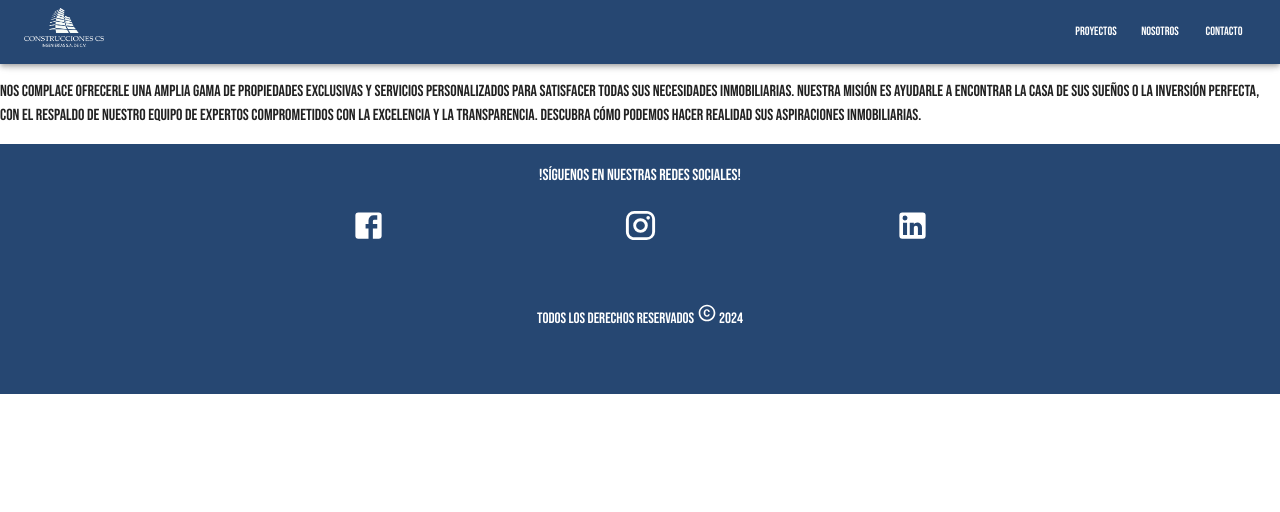
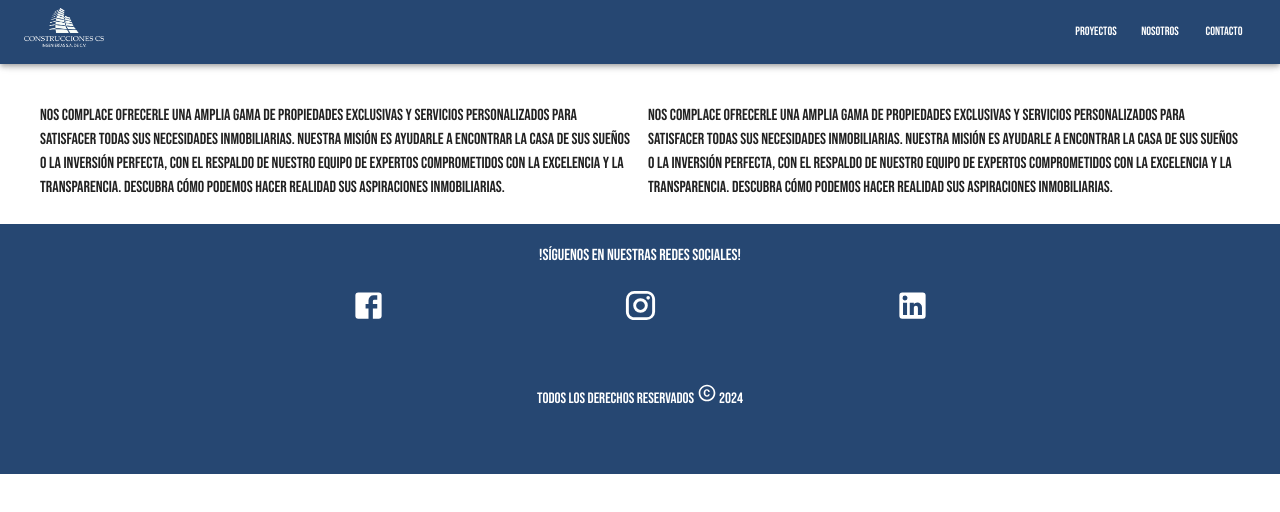
Before and after one commit to Oscar009/csingenierias, a Next.js app: page /projects in a window 1280 px wide. Shown: the top 512 px of the page. Built offline with nearby package versions, Linux system fonts and the light colour scheme.

Commit message:
Added grid layout

```diff
--- a/app/(screens)/projects/page.tsx
+++ b/app/(screens)/projects/page.tsx
@@ -1,26 +1,36 @@
 'use client';
 
-import { Box, Button, Typography } from '@mui/material';
+import { Grid2, Typography } from '@mui/material';
 import React from 'react';
-import theme from '@/app/theme/theme';
 
 const ProjectsPage = () => {
+  return (
+    <Grid2 container spacing={2} sx={{ paddingInline: 5, paddingBlock: 3 }}>
+      {/* Fila que contiene las dos columnas */}
+      <Grid2 container size={{ xs: 12 }} spacing={2}>
+        {/* Primera columna */}
+        <Grid2 size={{ xs: 12, sm: 12, md: 6 }}>
+          <Typography fontFamily={'inherit'}>
+            Nos complace ofrecerle una amplia gama de propiedades exclusivas y servicios
+            personalizados para satisfacer todas sus necesidades inmobiliarias. Nuestra misión
+            es ayudarle a encontrar la casa de sus sueños o la inversión perfecta, con el respaldo
+            de nuestro equipo de expertos comprometidos con la excelencia y la transparencia.
+            Descubra cómo podemos hacer realidad sus aspiraciones inmobiliarias.
+          </Typography>
+        </Grid2>
 
-  return (
-    <Box sx={{ marginBottom: 2 }}>
-      <Typography>
-        Nos complace ofrecerle una amplia gama de
-        propiedades exclusivas y servicios
-        personalizados para satisfacer todas sus
-        necesidades inmobiliarias. Nuestra misión es
-        ayudarle a encontrar la casa de sus sueños o la
-        inversión perfecta, con el respaldo de nuestro
-        equipo de expertos comprometidos con la
-        excelencia y la transparencia. Descubra cómo
-        podemos hacer realidad sus aspiraciones
-        inmobiliarias.
-      </Typography>
-    </Box>
+        {/* Segunda columna */}
+        <Grid2 size={{ xs: 12, sm: 12, md: 6 }}>
+          <Typography fontFamily={'inherit'}>
+            Nos complace ofrecerle una amplia gama de propiedades exclusivas y servicios
+            personalizados para satisfacer todas sus necesidades inmobiliarias. Nuestra misión
+            es ayudarle a encontrar la casa de sus sueños o la inversión perfecta, con el respaldo
+            de nuestro equipo de expertos comprometidos con la excelencia y la transparencia.
+            Descubra cómo podemos hacer realidad sus aspiraciones inmobiliarias.
+          </Typography>
+        </Grid2>
+      </Grid2>
+    </Grid2>
   );
 };
 
```
